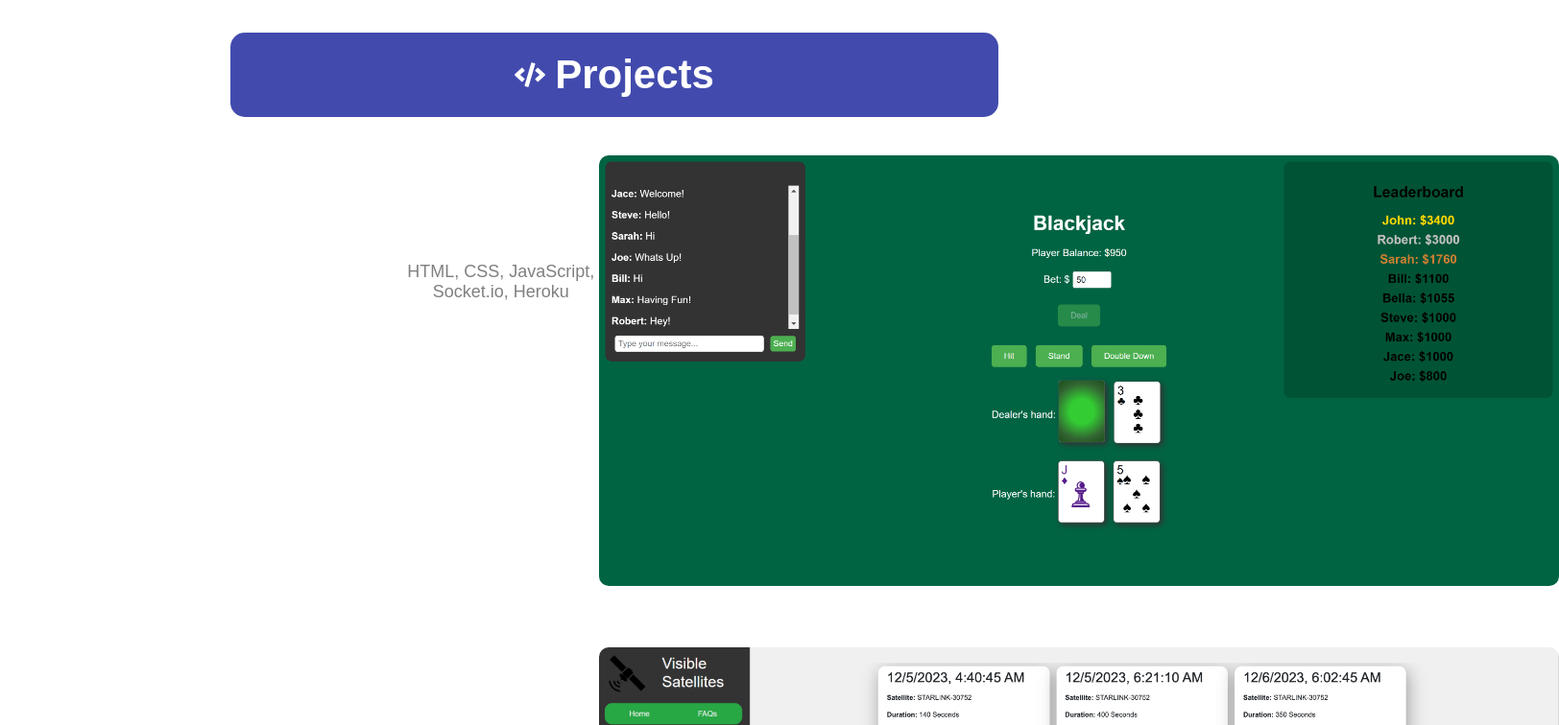
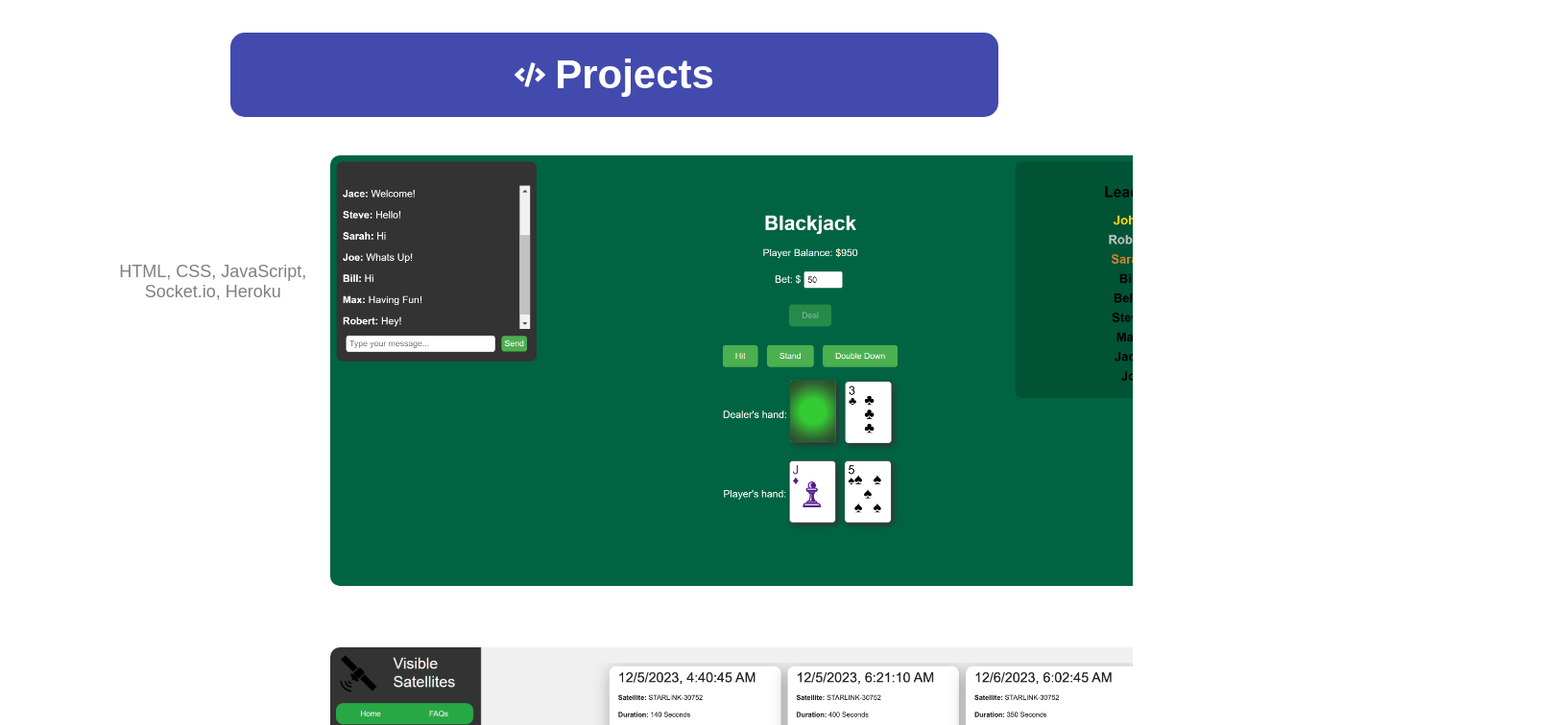
Before and after one commit to jace-roell/jace-roell.github.io, a React (Create React App) app: page / in a window 1280 px wide. Shown: the part 1900-2656 px from the top of the page at 96% size, 1624 px wide, since content can reach past the window. Built offline with nearby package versions, Linux system fonts and the light colour scheme.

Commit message:
fixed spacing for normal laptop screen

```diff
--- a/src/App.css
+++ b/src/App.css
@@ -6,6 +6,7 @@ body {
 .app {
   background-color: transparent;
   color: #fff;
+  overflow-x: hidden;
 }
 
 .welcome {
--- a/src/projectEntry.css
+++ b/src/projectEntry.css
@@ -5,10 +5,11 @@
     justify-content: space-between;
     align-items: flex-start;
     padding: 20px;
-    margin-left: 400px;
-    margin-right: 300px;
+    margin-left: 100px;
+    margin-right: 100px;
     align-items: center;
-}
+    overflow: hidden;
+  }
 
 .sub-header-container {
     display: flex;
@@ -63,14 +64,15 @@
 }
 
 .reference-image-container {
-
-}
-.reference-image {
+    flex-shrink: 0;
+    margin-left: 20px;
+  }
+  .reference-image {
     max-width: 1000px;
-    height: auto;
+    max-height: 100%;
     border-radius: 10px;
-    margin-top: 20px
-}
+    margin-top: 20px;
+  }
 
 .project-info {
     flex: 1;
```
